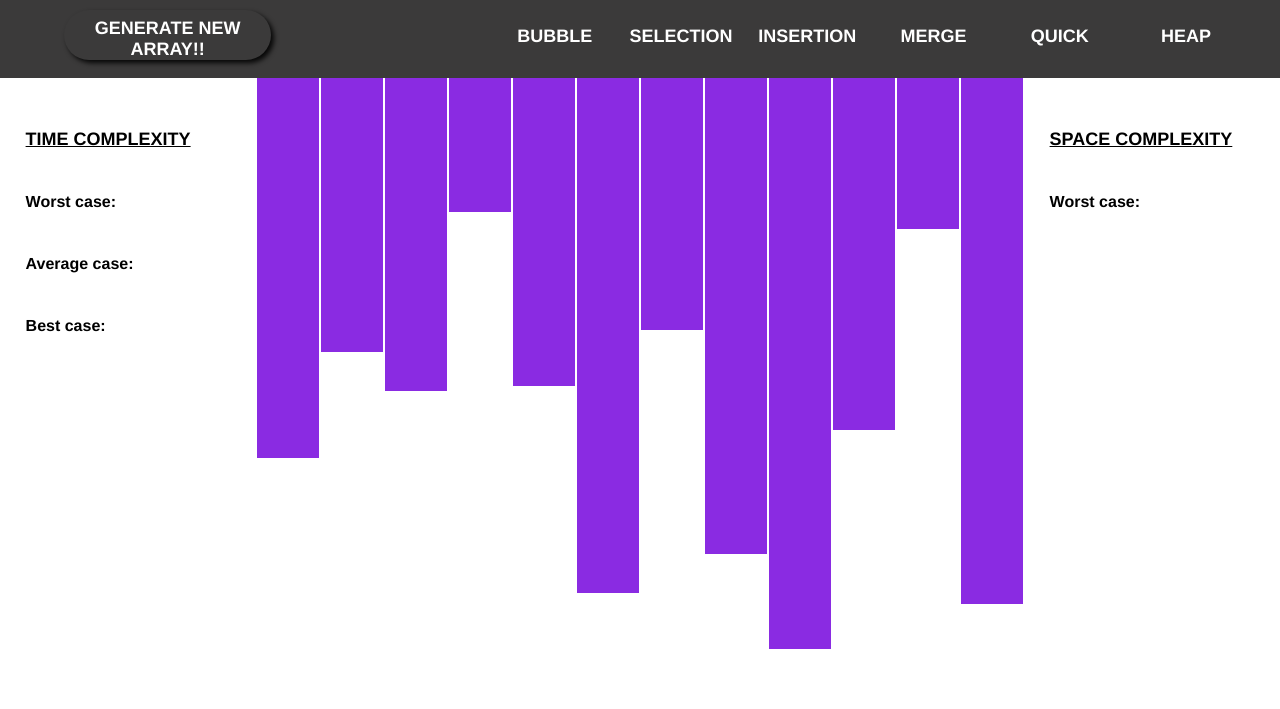
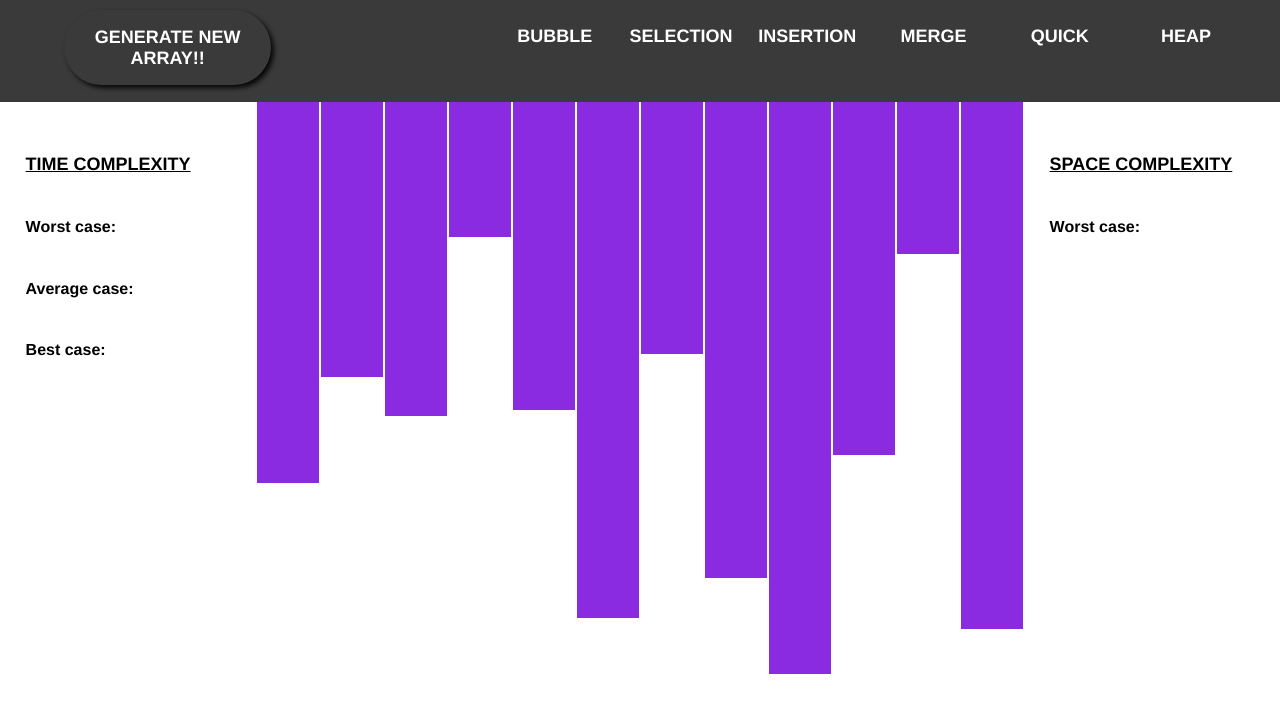
Before and after one commit to RahulSingh2685/SortingVisualizer, a plain HTML site: page index.html in a window 1280 px wide. Shown: the part 91-800 px from the top of the page. Drawn offline with Linux system fonts and the light colour scheme.

Commit message:
Update style.css

```diff
--- a/css/style.css
+++ b/css/style.css
@@ -42,8 +42,8 @@
     color: rgb(255, 255, 255);
     border: none;
     outline: none;
-    padding: 4% 0% 0% 0%;
-    box-shadow: 3px 3px 5px rgba(0, 0, 0, 0.9);
+ padding: 8% 0% 8% 0%;
+      box-shadow: 3px 3px 5px rgba(0, 0, 0, 0.9);
 
   }
   nav .array-inputs #a_generate:hover {
```
